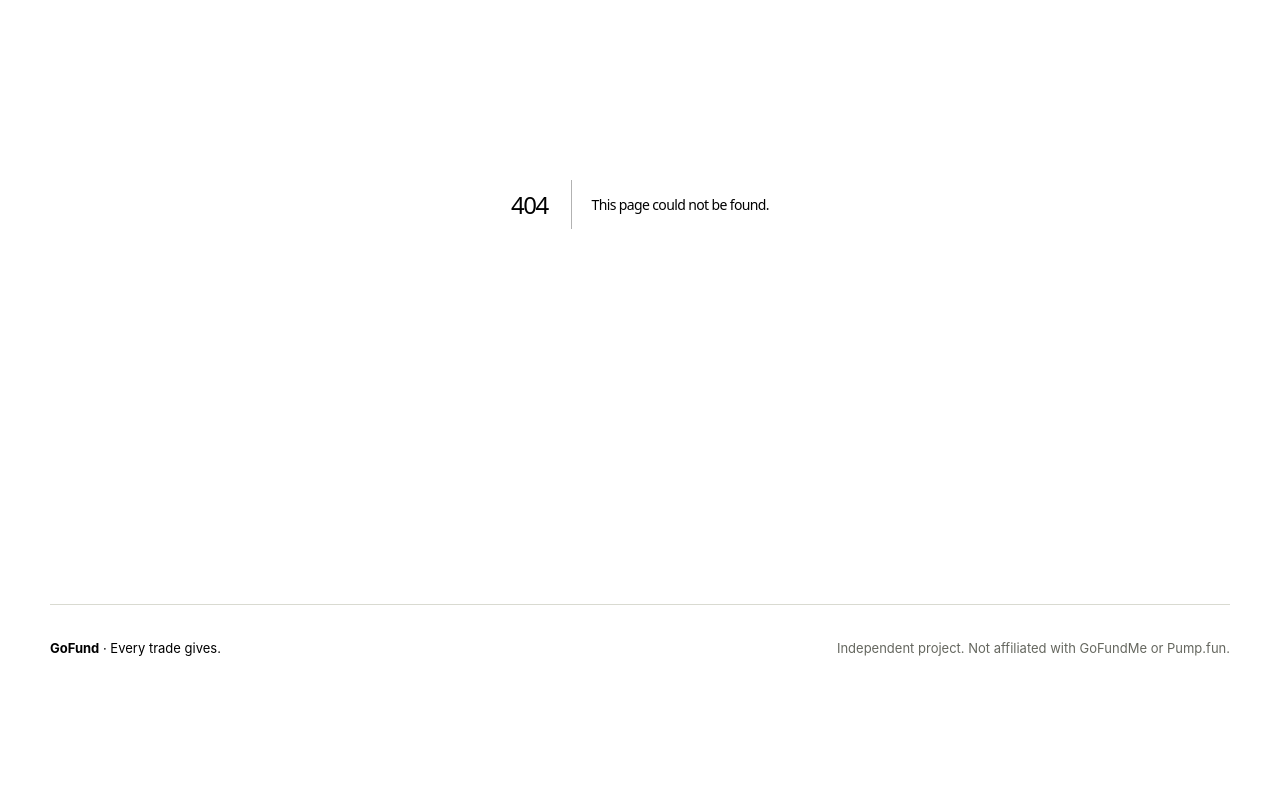
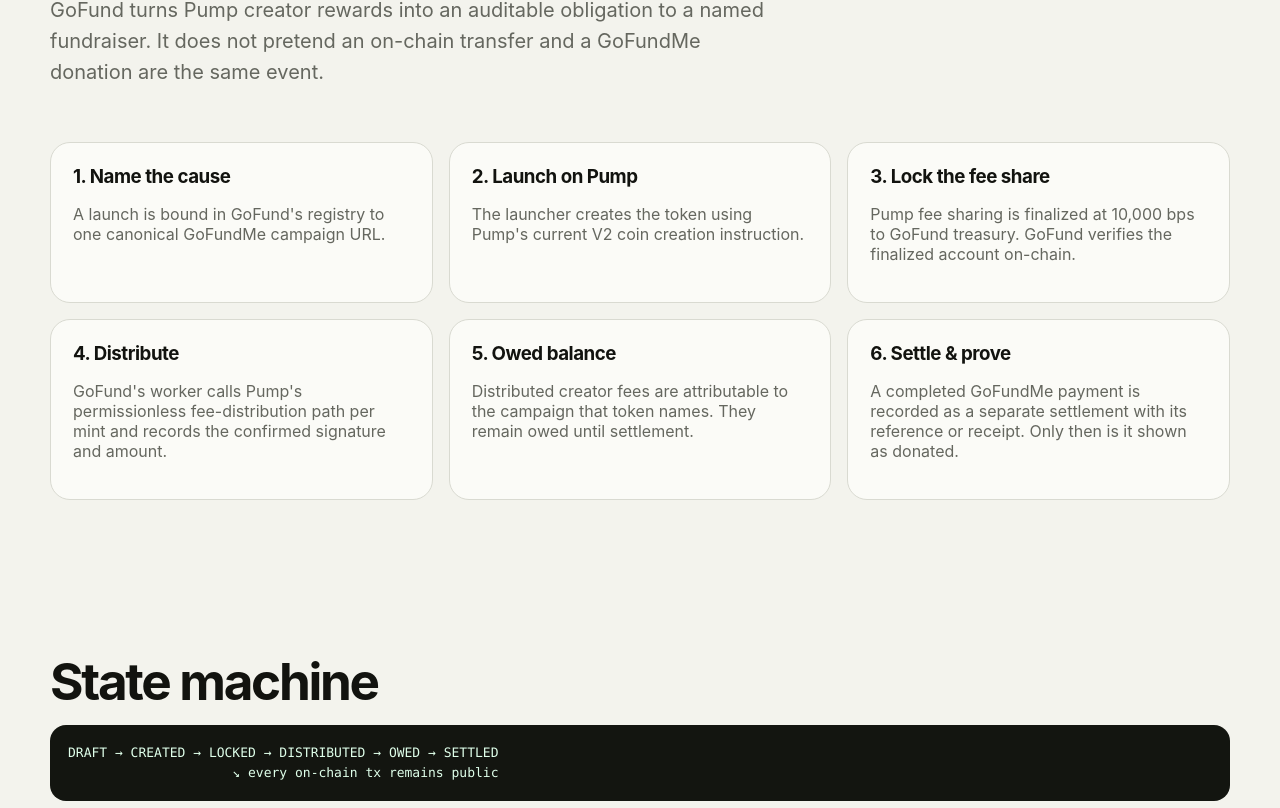
Before and after one commit to shawkkkkk/gofund, a Next.js app: page /docs in a window 1280 px wide. Before the commit this address had no page. Shown: the part 272-1080 px from the top of the page. Before the commit the page ends 978 px from the top, so only its background shows below. Built offline with nearby package versions, Linux system fonts and the light colour scheme.

Commit message:
Add src/app/docs/page.tsx

```diff
--- /dev/null
+++ b/src/app/docs/page.tsx
@@ -0,0 +1,15 @@
+export default function Docs(){
+  return <main className="shell">
+    <div className="page-head"><div className="kicker">Protocol</div><h1>How GoFund works.</h1><p className="lead">GoFund turns Pump creator rewards into an auditable obligation to a named fundraiser. It does not pretend an on-chain transfer and a GoFundMe donation are the same event.</p></div>
+    <section className="section" style={{paddingTop:0}}><div className="grid">
+      <div className="card"><h3>1. Name the cause</h3><p className="muted">A launch is bound in GoFund&apos;s registry to one canonical GoFundMe campaign URL.</p></div>
+      <div className="card"><h3>2. Launch on Pump</h3><p className="muted">The launcher creates the token using Pump&apos;s current V2 coin creation instruction.</p></div>
+      <div className="card"><h3>3. Lock the fee share</h3><p className="muted">Pump fee sharing is finalized at 10,000 bps to GoFund treasury. GoFund verifies the finalized account on-chain.</p></div>
+      <div className="card"><h3>4. Distribute</h3><p className="muted">GoFund&apos;s worker calls Pump&apos;s permissionless fee-distribution path per mint and records the confirmed signature and amount.</p></div>
+      <div className="card"><h3>5. Owed balance</h3><p className="muted">Distributed creator fees are attributable to the campaign that token names. They remain owed until settlement.</p></div>
+      <div className="card"><h3>6. Settle & prove</h3><p className="muted">A completed GoFundMe payment is recorded as a separate settlement with its reference or receipt. Only then is it shown as donated.</p></div>
+    </div></section>
+    <section className="section"><h2>State machine</h2><pre className="code">DRAFT → CREATED → LOCKED → DISTRIBUTED → OWED → SETTLED{"\n"}                     ↘ every on-chain tx remains public</pre></section>
+    <section className="section"><h2>Non-affiliation</h2><p className="lead">GoFund is an independent interface and accounting protocol. It is not affiliated with, endorsed by, or operated by GoFundMe or Pump.fun. Campaign inclusion does not imply organizer endorsement unless GoFund separately verifies the organizer.</p></section>
+  </main>;
+}
```
